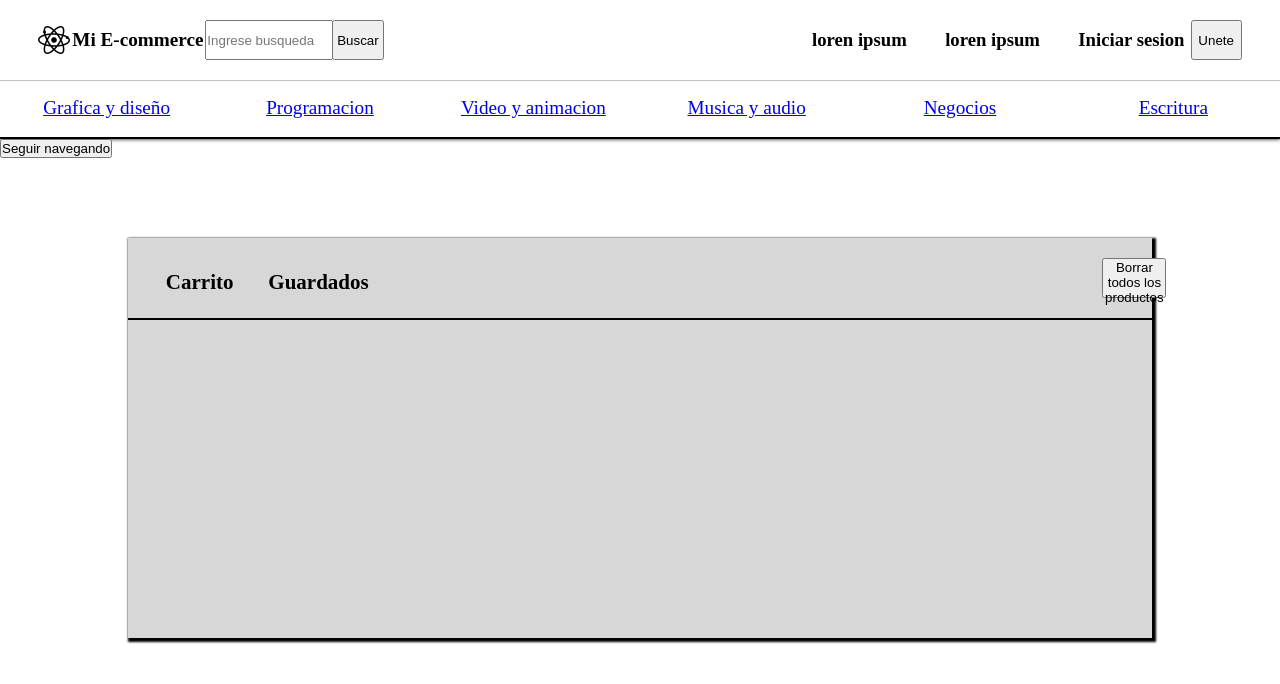
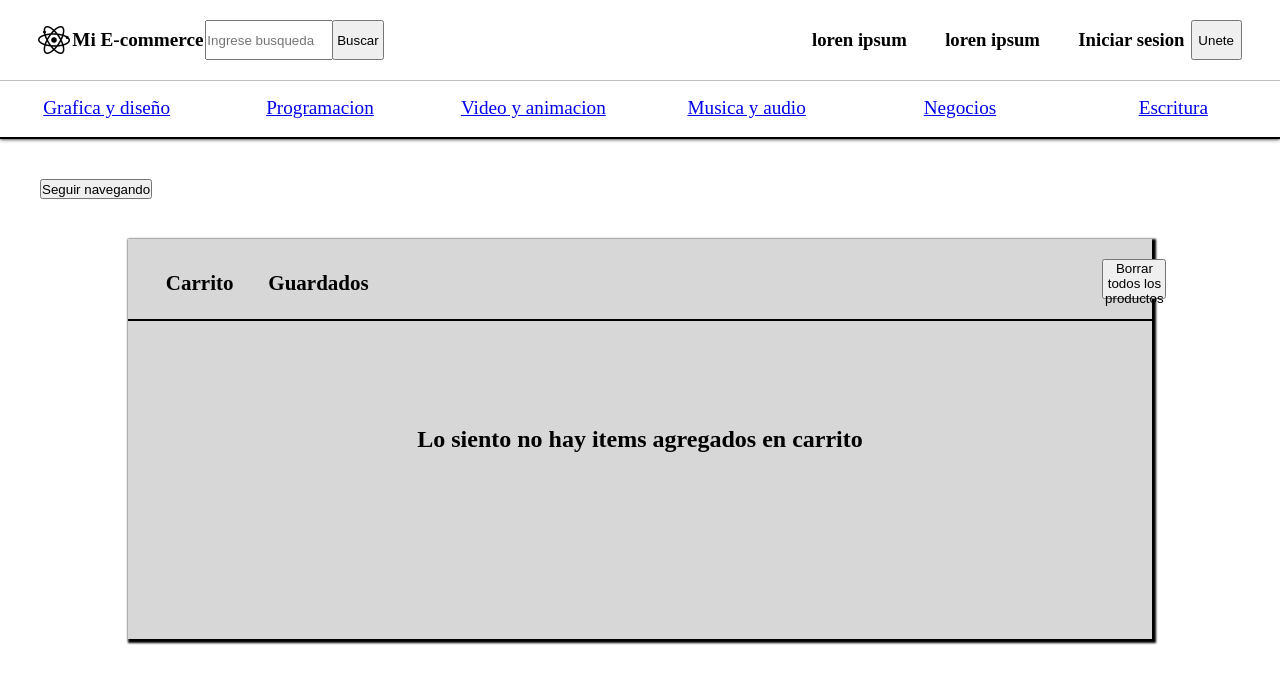
Before and after one commit to francobertin6/mi-ecomerce-franco-bertin, a React (Create React App) app: page /cart in a window 1280 px wide. Shown: the top 684 px of the page. Built offline with nearby package versions, Linux system fonts and the light colour scheme.

Commit message:
Desafío: Cart View

```diff
--- a/src/Components/Main/Cart/Cart.js
+++ b/src/Components/Main/Cart/Cart.js
@@ -20,11 +20,12 @@ const Cart = () => {
         Delete_all();
     }
 
+    if(Item.length !== 0){
+
     return(
-
     <>
         <Link to="/">
-            <button>Seguir navegando</button>
+            <button id="keep_buying">Seguir navegando</button>
         </Link>
 
         <section id="Cart_Container">
@@ -45,9 +46,32 @@ const Cart = () => {
                 })}
 
         </section>
-
     </>
     )
+
+    }else{
+        return(
+            <>
+            <Link to="/">
+                <button id="keep_buying">Seguir navegando</button>
+            </Link>
+
+            <section id="Cart_Container">
+
+                <div className="titles">
+                    <h3>Carrito</h3>
+                    <h3>Guardados</h3>
+
+                    <button onClick={Handle_deleteAll}>Borrar todos los productos</button>
+                </div>
+
+                   <Link to="/"><h1 className="Cart_Message">Lo siento no hay items agregados en carrito</h1></Link>
+
+            </section>
+        </>
+        )
+    }
+
 }
 
 export default Cart;
--- a/src/Components/Main/Cart/WidgetCart.js
+++ b/src/Components/Main/Cart/WidgetCart.js
@@ -1,3 +1,6 @@
+// import context
+import { useContext } from "react";
+import { My_Context } from "../../../context/My_context";
 
 // import react_router
 import { Link } from "react-router-dom";
@@ -5,10 +8,14 @@ import { Link } from "react-router-dom";
 
 const WidgetCart = () => {
 
+    const contexto = useContext(My_Context);
+
+    const { Item } = contexto;
+
     return(
         <div className="icon_img">
-            <Link to="/cart"><img src= "images/carrito-de-compras.png" alt="imagen"/></Link>
-            <div><p>0</p></div>
+            <Link to="/cart">{Item.length !== 0 ? <img src= "images/carrito-de-compras-lleno.png" alt="imagen"/> : <img src= "images/carrito-de-compras-vacio.png" alt="imagen"/>}</Link>
+            <div><p>{Item.length}</p></div>
         </div>
     )
 }
--- a/src/styles/Cart.css
+++ b/src/styles/Cart.css
@@ -1,3 +1,16 @@
+
+/* boton de seguir comprando */
+#keep_buying{
+
+    position: relative;
+    left: 5vh;
+    top: 5vh;
+
+    height: 2.5vh;
+    width: fit-content;
+}
+
+
 
 /* contenedor de carrito */
 
@@ -16,6 +29,7 @@
     background-color: rgb(216, 215, 215);
     box-shadow: 2px 2px 2px 2px;
 }
+
 
 #Cart_Container .titles{
     position: absolute;
@@ -133,3 +147,19 @@
     position: absolute;
     left: 96.2%;
 }
+
+
+/* mensaje de carrito */
+
+#Cart_Container .Cart_Message{
+    position: absolute;
+    top: 50%;
+    left: 50%;
+
+    transform: translate(-50%, -50%);
+    color: black;
+}
+
+#Cart_Container .Cart_Message:hover{
+    text-decoration-line: underline;
+}
```
Also changed, not shown: public/images/carrito-de-compras-lleno.png (added), public/images/carrito-de-compras-vacio.png (added).
